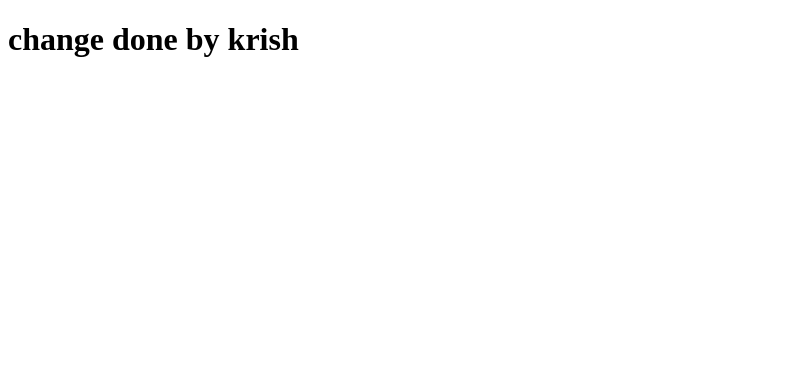
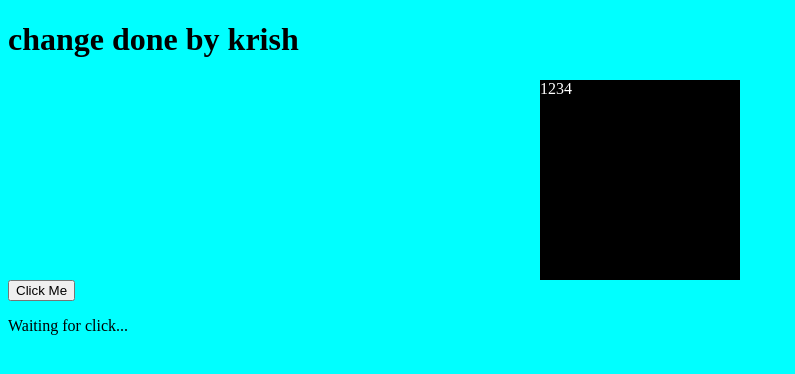
Before and after one commit to keshavrajcg/Student-Task-Manager, a plain HTML site: page index.html in a window 1280 px wide. Shown: the whole page, without its empty margins (0-795 px from the left). Drawn offline with Linux system fonts and the light colour scheme.

Commit message:
added changes by krish

```diff
--- a/index.html
+++ b/index.html
@@ -4,8 +4,18 @@
     <meta charset="UTF-8">
     <meta name="viewport" content="width=device-width, initial-scale=1.0">
     <title>Document</title>
+    <link rel="stylesheet" href="style.css">
 </head>
 <body>
     <h1>change done by krish</h1>
+    <div class="cont">
+        <div>1</div>
+        <div>2</div>
+        <div>3</div>
+        <div>4</div>
+    </div>
+    <button id="myButton">Click Me</button>
+  <p id="output">Waiting for click...</p>
+    <script src="script.js"></script>
 </body>
 </html>
--- a/script.js
+++ b/script.js
@@ -0,0 +1,27 @@
+// 1. Variables & Constants
+const appName = "My First App";
+let clickCount = 0;
+
+// 2. Selecting HTML Elements (DOM)
+const button = document.getElementById("myButton");
+const display = document.getElementById("output");
+
+// 3. Functions
+function handleButtonClick() {
+  clickCount++;
+
+  // 4. Conditional Logic
+  if (clickCount === 1) {
+    display.textContent = "Button clicked 1 time!";
+  } else {
+    display.textContent = `Button clicked ${clickCount} times!`;
+  }
+}
+
+// 5. Event Listeners (Running code on user action)
+if (button) {
+  button.addEventListener("click", handleButtonClick);
+}
+
+// 6. Console Output (For debugging)
+console.log(`${appName} loaded successfully.`);
--- a/style.css
+++ b/style.css
@@ -0,0 +1,12 @@
+body{
+    background-color: aqua;
+}
+
+.cont{
+    background-color: black;
+    color: white;
+    height: 200px;
+    width: 200px;
+    display: flex;
+    margin: auto;
+}
```
